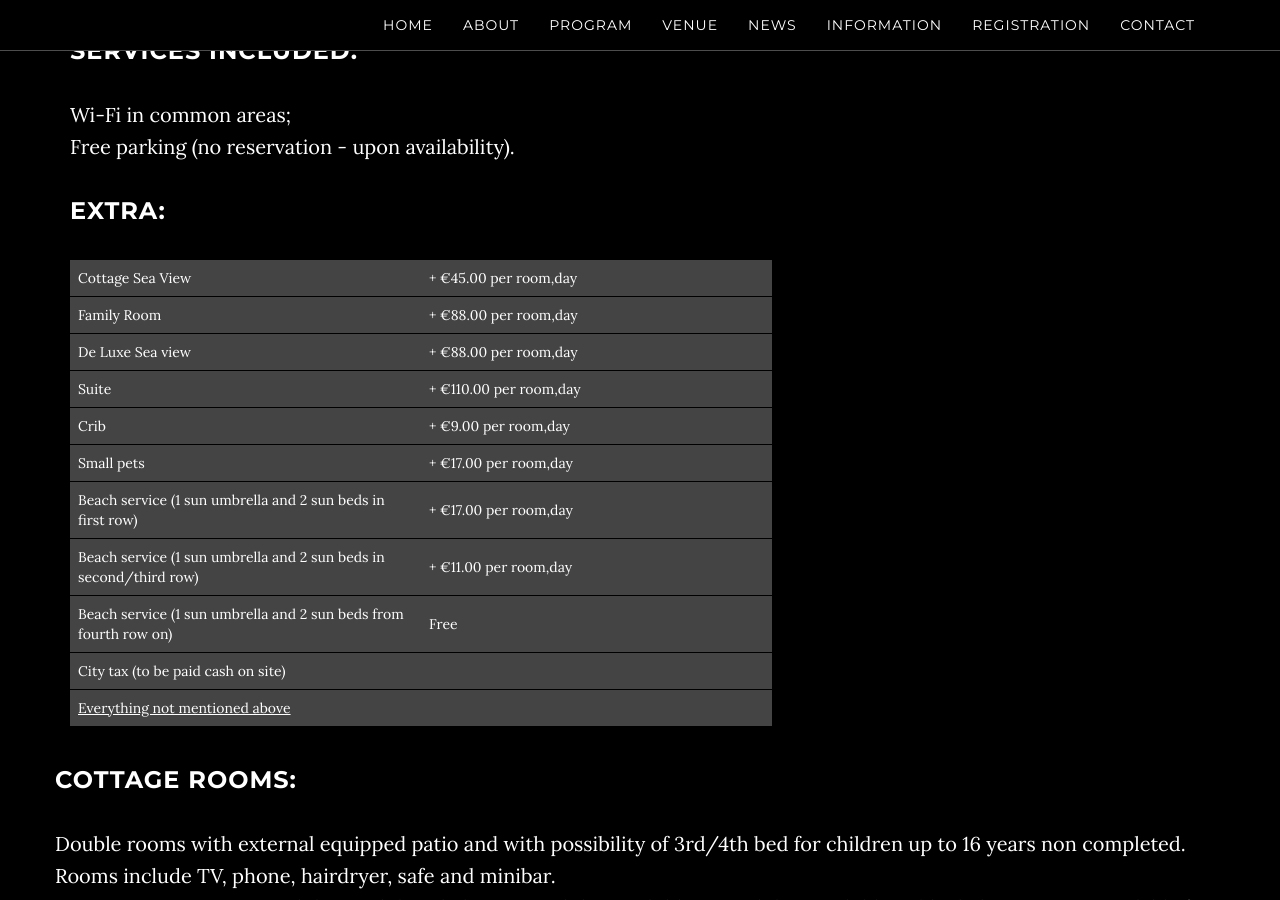
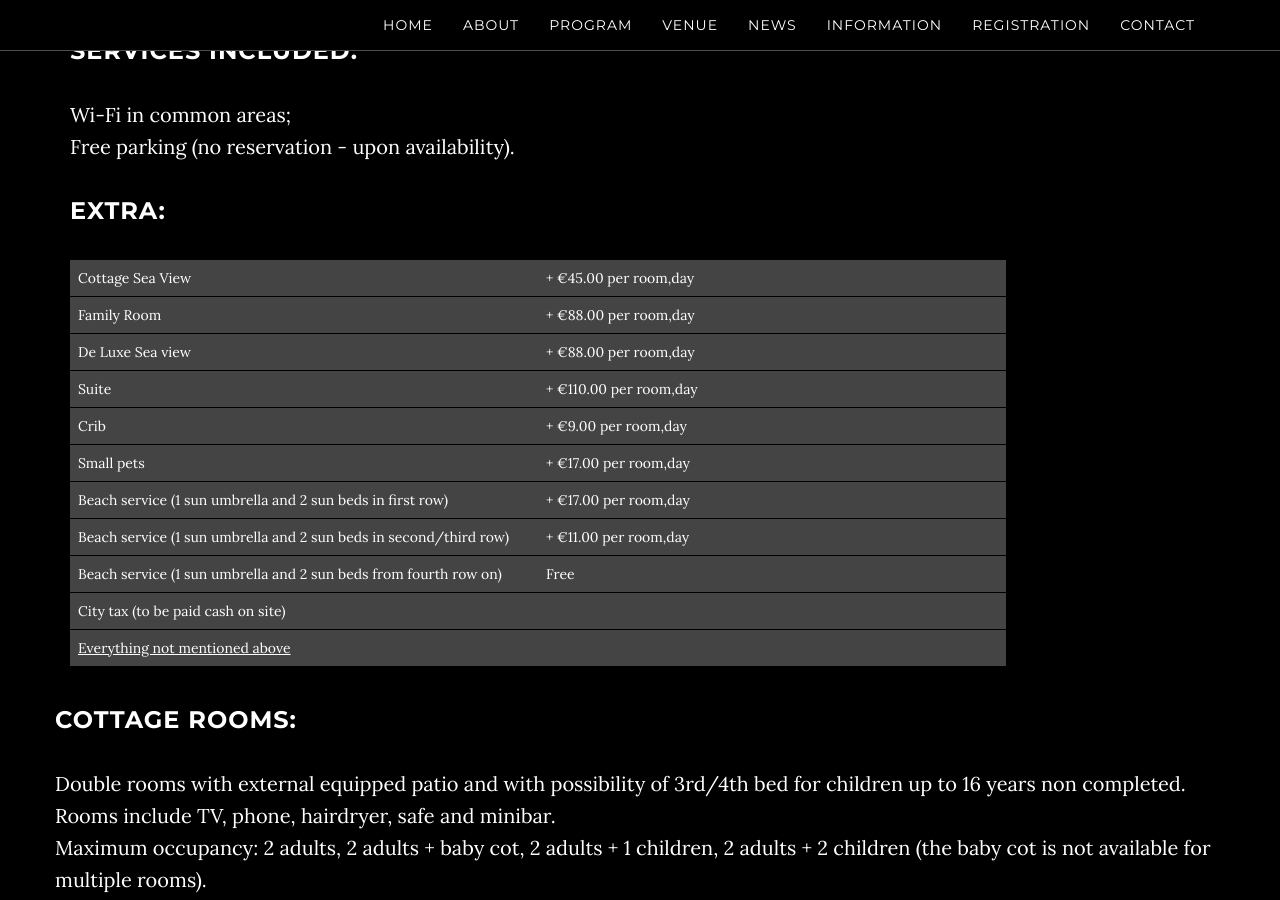
Before and after one commit to breakingthelimits/supereddington2018, a Jekyll site: the page built from index.html, in a window 1280 px wide and 900 px high, scrolled down 4542 px. Built offline with Jekyll 4.4.1, drawn with Linux system fonts in a browser that asks for light colours.

Commit message:
Update venue.html

```diff
--- a/_includes/venue.html
+++ b/_includes/venue.html
@@ -81,7 +81,7 @@
 
 
 
-               <TABLE style="WIDTH: 60%;">
+               <TABLE style="WIDTH: 80%;">
                     <TBODY>
                          <TR>
                              <TD class="layout_tdheader" style="WIDTH: 25%">
```
